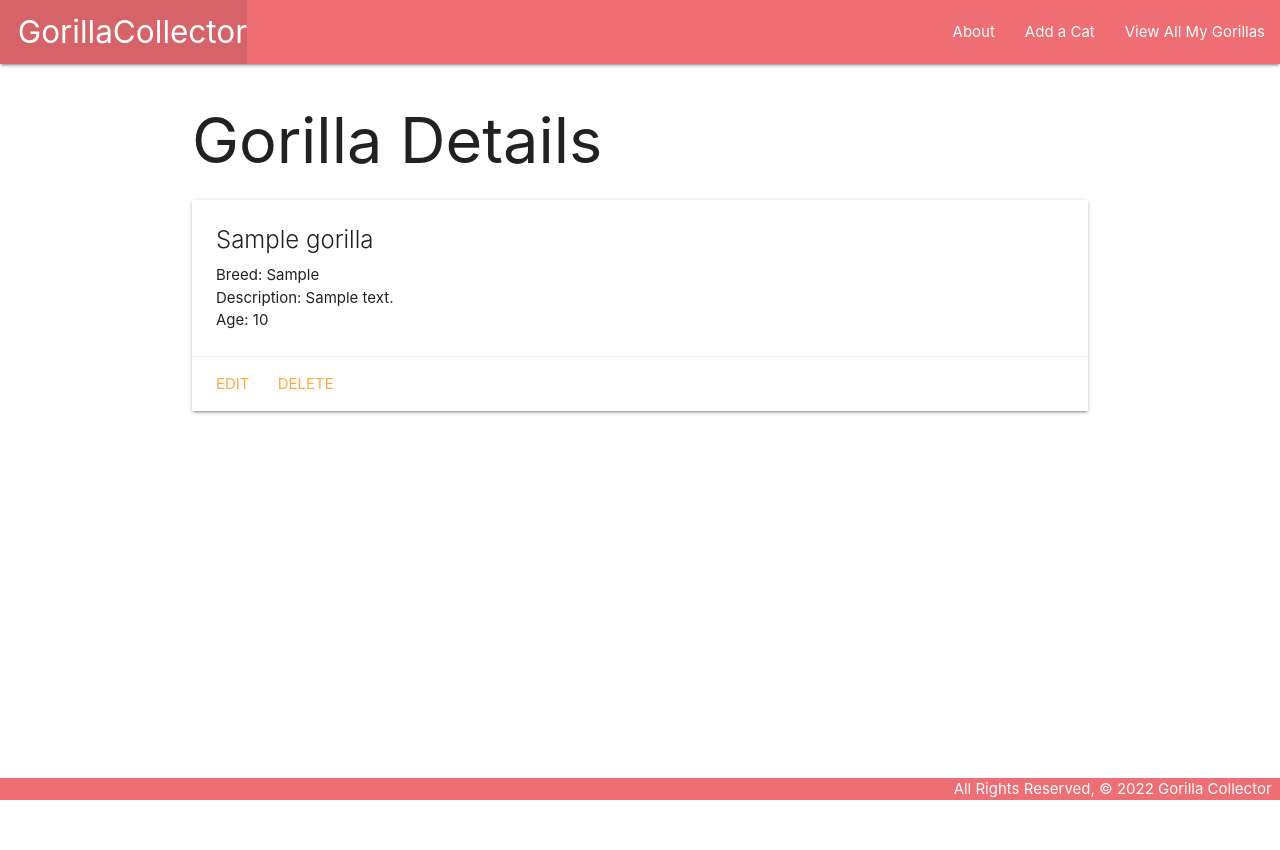
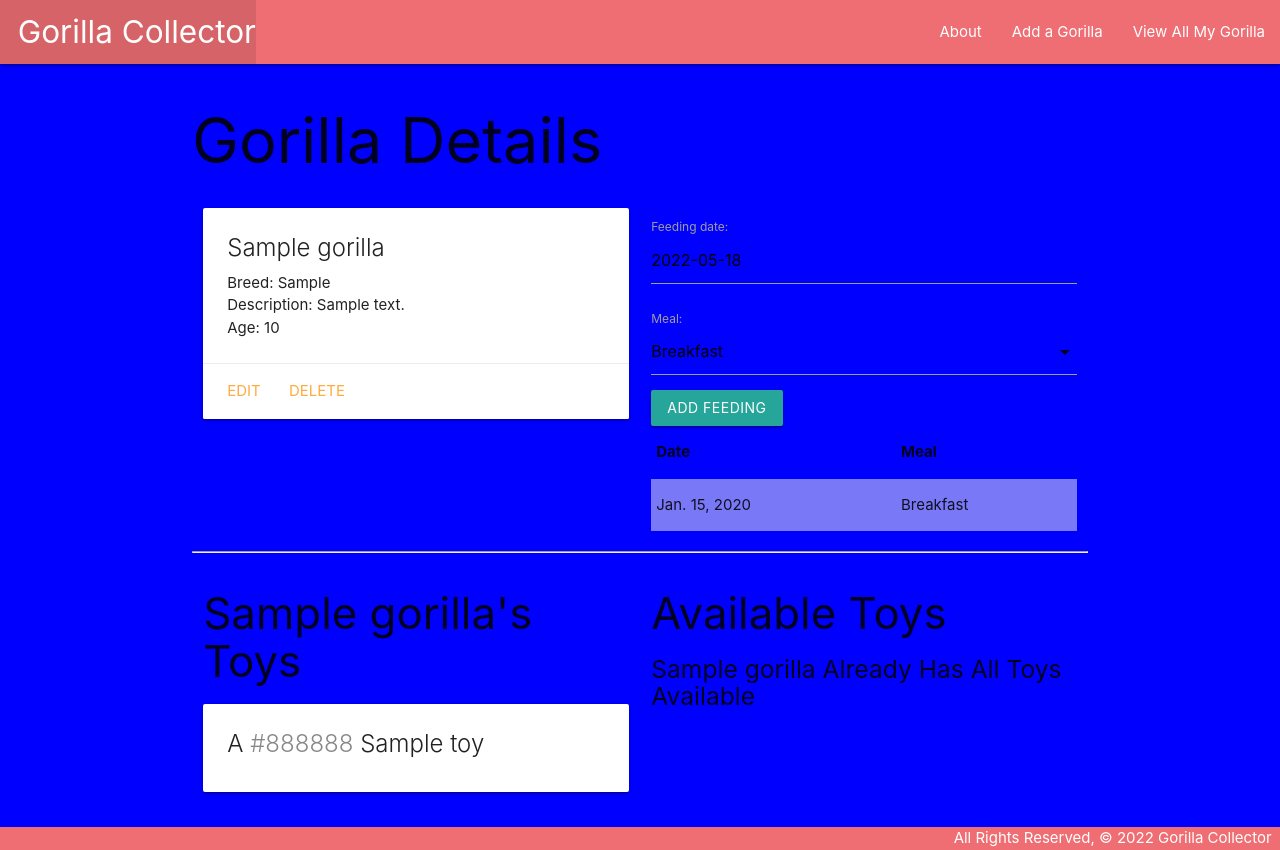
Before and after one commit to Zoneam/Django-Collector, a Django app: page /gorillas/1 in a window 1280 px wide. Before the commit the page ends 800 px from the top, so only its background shows below. Run offline with Django 4.2, Linux system fonts and the light colour scheme; tables that the repository leaves empty hold one stand-in row (values such as "Sample post").

Commit message:
added 1:M M:M relationships

```diff
--- /dev/null
+++ b/main_app/forms.py
@@ -0,0 +1,9 @@
+from dataclasses import fields
+from pyexpat import model
+from django.forms import ModelForm
+from .models import Feeding
+
+class FeedingForm(ModelForm):
+    class Meta:
+        model = Feeding
+        fields = ['date', 'meal']
--- a/main_app/models.py
+++ b/main_app/models.py
@@ -1,10 +1,46 @@
 from django.db import models
+from django.urls import reverse
+
+MEALS = (
+    ('B', 'Breakfast'),
+    ('L', 'Lunch'),
+    ('D', 'Dinner')
+)
+
+class Toy(models.Model):
+    name = models.CharField(max_length=50)
+    color = models.CharField(max_length=20)
+
+    def get_absolute_url(self):
+        return reverse('toy_detail', kwargs={'pk': self.pk})
+    def __str__(self):
+        return self.name
 
 class Gorilla(models.Model):
     name = models.CharField(max_length=100)
     breed = models.CharField(max_length=100)
     description = models.TextField(max_length=100)
     age = models.IntegerField()
+    toys = models.ManyToManyField(Toy, blank=True)
 
     def __str__(self):
         return self.name
+
+    def get_absolute_url(self):
+        return reverse('detail', kwargs={'gorilla_id': self.id})
+
+class Feeding(models.Model):
+    date = models.DateField("feeding date")
+    meal = models.CharField(
+        max_length=1,
+        choices=MEALS,
+        default=MEALS[0][0]
+    )
+
+    def __str__(self):
+        return f"{self.get_meal_display()} on {self.date}"
+
+    gorilla = models.ForeignKey(Gorilla, on_delete = models.CASCADE)
+
+    class Meta:
+        ordering = ['-date']
--- a/main_app/static/css/style.css
+++ b/main_app/static/css/style.css
@@ -2,6 +2,7 @@ body {
     display: flex;
     min-height: 100vh;
     flex-direction: column;
+    background-color: blue;
   }
 
 main {
--- a/main_app/templates/base.html
+++ b/main_app/templates/base.html
@@ -1,4 +1,5 @@
 {% load static %}
+
 <!DOCTYPE html>
 <html lang="en">
 <head>
@@ -8,18 +9,19 @@
     <title>Gorilla Collector</title>
     <link rel="stylesheet" href="https://cdnjs.cloudflare.com/ajax/libs/materialize/1.0.0/css/materialize.min.css">
     <link rel="stylesheet" type="text/css" href="{% static 'css/style.css' %}">
+    <script src="https://cdnjs.cloudflare.com/ajax/libs/materialize/1.0.0/js/materialize.min.js"></script>
 </head>
 <body>
     <header class="navbar-fixed">
         <nav>
             <div class="nav-wrapper">
                 <ul>
-          <li><a href="{% url 'home' %}" class="left brand-logo">&nbsp;&nbsp;GorillaCollector</a></li>
+                    <li><a href="/" class="left brand-logo">&nbsp;&nbsp;Gorilla Collector</a></li>
                 </ul>
                 <ul class="right">
                     <li><a href="{% url 'about' %}">About</a></li>
-          <li><a href="{% url 'gorillas_create' %}">Add a Cat</a></li>
-          <li><a href="{% url 'index' %}">View All My Gorillas</a></li>
+                    <li><a href="{% url 'gorillas_create' %}">Add a Gorilla</a></li>
+                    <li><a href="{% url 'index' %}">View All My Gorilla</a></li>
                 </ul>
             </div>
         </nav>
--- a/main_app/templates/gorillas/detail.html
+++ b/main_app/templates/gorillas/detail.html
@@ -3,6 +3,8 @@
 
 <h1>Gorilla Details</h1>
 
+<div class="row">
+  <div class="col s6">
     <div class="card">
       <div class="card-content">
         <span class="card-title">{{ gorilla.name }}</span>
@@ -11,7 +13,7 @@
         {% if gorilla.age > 0 %}
           <p>Age: {{ gorilla.age }}</p>
         {% else %}
-      <p>Age: Gorten</p>
+          <p>Age: Kitten</p>
         {% endif %}
       </div>
       <div class="card-action">
@@ -19,5 +21,79 @@
         <a href="{% url 'gorillas_delete' gorilla.id %}">Delete</a>
       </div>
     </div>
+  </div>
+  <div class="col s6">
+    <form method="post" action="{% url 'add_feeding' gorilla.id %}">
+      {% csrf_token %}
+      {{feeding_form.as_p}}
+      <input type="submit" class="btn" value="Add Feeding">
+    </form>
+    <table class="striped">
+      <thead>
+        <tr><th>Date</th><th>Meal</th></tr>
+      </thead>
+      <tbody>
+        {% for feeding in gorilla.feeding_set.all %}
+          <tr>
+            <td>{{feeding.date}}</td>
+            <td>{{feeding.get_meal_display}}</td>
+          </tr>
+        {% endfor %}
+      </tbody>
+    </table>
+  </div>
+</div>
+<hr>
+<div class="row">
+  <div class="col s6">
+    <h3>{{ gorilla.name }}'s Toys</h3>
+    {% if gorilla.toys.count %}
+      {% for toy in gorilla.toys.all %}
+        <div class="card">
+          <div class="card-content">
+            <span class="card-title">
+              A <span style="color: {{ toy.color }}">{{ toy.color }}</span> {{ toy.name }}
+            </span>
+          </div>
+        </div>
+      {% endfor %}
+    {% else %}
+      <h5>No Toys :(</h5>
+    {% endif %}
+  </div>
+  <div class="col s6">
+    <h3>Available Toys</h3>
+    {% if toys.count %}
+      {% for toy in toys.all %}
+        <div class="card">
+          <div class="card-content">
+            <span class="card-title">
+              A <span style="color: {{ toy.color }}">{{ toy.color }}</span> {{ toy.name }}
+            </span>
+          </div>
+          <div class="card-action">
+            <form action="{% url 'assoc_toy' gorilla.id toy.id %}" method="post">
+              {% csrf_token %}
+              <button type="submit" class="btn">Add</button>
+            </form>
+          </div>
+        </div>
+      {% endfor %}
+    {% else %}
+      <h5>{{gorilla.name}} Already Has All Toys Available</h5>
+    {% endif %}
+  </div>
+<script>
+  const dateEl = document.getElementById('id_date');
+  M.Datepicker.init(dateEl, {
+    format: 'yyyy-mm-dd',
+    defaultDate: new Date(),
+    setDefaultDate: true,
+    autoClose: true
+  });
+
+  const selectEl = document.getElementById('id_meal');
+  M.FormSelect.init(selectEl);
+</script>
 
 {% endblock %}
--- a/main_app/templates/gorillas/index.html
+++ b/main_app/templates/gorillas/index.html
@@ -6,7 +6,7 @@
 
     <div class="card">
         {% comment %} <a href="/gorillas/{{gorilla.id}}"> {% endcomment %}
-        <a href="{% url 'detail'  gorilla.id %}"
+        <a href="{% url 'detail'  gorilla.id %}">
             <div class="card-content">
                 <span class="card-title">{{ gorilla.name }}</span>
                 <p>Breed: {{ gorilla.breed }}</p>
--- a/main_app/urls.py
+++ b/main_app/urls.py
@@ -1,9 +1,8 @@
-from os import abort
-from django.urls import path
+from django.urls import path, include
+from . import views
+from django.contrib import admin
 
 # from the current dir .
-# import the view file
-from . import views
 from django.urls import reverse
 
 urlpatterns = [
@@ -19,8 +18,9 @@ urlpatterns = [
     # http://localhost:8000/gorillas/:gorillas_id
     # _id is integer
     path('gorillas/<int:gorilla_id>', views.gorilla_detail, name='detail'),
-
     path('gorillas/create/', views.GorillaCreate.as_view(), name='gorillas_create'),
     path('gorillas/<int:pk>/update/', views.GorillaUpdate.as_view(), name='gorillas_update'),
     path('gorillas/<int:pk>/delete', views.GorillaDelete.as_view(), name='gorillas_delete'),
+    path('gorillas/<int:gorilla_id>/add_feeding/', views.add_feeding, name='add_feeding'),
+    path('gorillas/<int:gorilla_id>/assoc_toy/<int:toy_id>/', views.assoc_toy, name='assoc_toy'),
 ]
--- a/main_app/views.py
+++ b/main_app/views.py
@@ -1,68 +1,57 @@
-from django.shortcuts import render
+from django.shortcuts import redirect, render
 from django.views.generic.edit import CreateView, UpdateView, DeleteView
-from django.http import HttpResponse, HttpResponseNotFound
-from .models import Gorilla
-from django.urls import reverse
-import logging
-logging.basicConfig(level=logging.DEBUG)
+from .models import Gorilla, Toy
+from .forms import FeedingForm
+
+# View functions
 
 
 def home(request):
-    """
-    home view
-    http://localhost:8000/
-    """
-    return HttpResponse("Hello World")
+    return render(request, 'home.html')
 
 
 def about(request):
-    """
-    about view
-    http://localhost:8000/about
-    """
-    # if you have a folder inside the template dir
-    # then you should use the following syntax
-    # return render(request, 'folder_name/about.html')
     return render(request, 'about.html')
 
 
 def gorillas_index(request):
-    """
-    gorillas index pages
-    http://localhost:8000/gorillas/
-    """
-    logging.info('calling gorillas_index')
-    # context means : a dictionary of values to add to the template
-    # context must have two values {'key': 'value'}
-    # key we can use inside the template
     gorillas = Gorilla.objects.all()
-    return render(request, 'gorillas/index.html', { 'gorillas': gorillas })
+    return render(request, 'gorillas/index.html', {'gorillas': gorillas})
 
 
 def gorilla_detail(request, gorilla_id):
-    """
-    gorillas detail pages
-    http://localhost:8000/gorillas/:gorilla_id
-    """
-    try:
-        gorilla = Gorilla.objects.get(id=gorilla_id)
-        return render(request, 'gorillas/detail.html', { 'gorilla': gorilla })
-    except Gorilla.DoesNotExist:
-        return HttpResponseNotFound("<h1 style='text-align: center; margin-top: 200px;'>ERROR <span style='color: red; font-size:70px'>404</span> PAGE NOT FOUND !</h1>")
+    gorilla = Gorilla.objects.get(id=gorilla_id)
+    # print("calling gorillas_detail ==========+>")
+    # print(dir(gorilla))
+    toys_gorilla_doesnt_have = Toy.objects.exclude(id__in = gorilla.toys.all().values_list('id'))
+    feeding_form = FeedingForm()
+    return render(request, 'gorillas/detail.html', {'gorilla': gorilla, 'feeding_form': FeedingForm, 'toys': toys_gorilla_doesnt_have,})
+
+
+def add_feeding(request, gorilla_id):
+    form = FeedingForm(request.POST)
+    if form.is_valid():
+        new_feeding = form.save(commit=False)
+        new_feeding.gorilla_id = gorilla_id
+        new_feeding.save()
+    return redirect('detail', gorilla_id = gorilla_id)
+
+def assoc_toy(request, gorilla_id, toy_id):
+    Gorilla.objects.get(id = gorilla_id).toys.add(toy_id)
+    return redirect('detail', gorilla_id = gorilla_id)
 
 
 class GorillaCreate(CreateView):
     model = Gorilla
-    fields = '__all__'
-    # success_url = '/gorillas/'
+    fields = ['name', 'breed', 'description', 'age']
+    success_url = '/gorillas/'
 
-    def get_success_url(self, **kwargs):
-        return reverse('detail', args=(self.object.id,))
 
 class GorillaUpdate(UpdateView):
     model = Gorilla
-    fields = ['description', 'age']
-    success_url = '/gorillas/'
+    # Let's disallow the renaming of a gorilla by excluding the name field!
+    fields = ['breed', 'description', 'age']
+
 
 class GorillaDelete(DeleteView):
     model = Gorilla
```
Also changed, not shown: main_app/admin.py (+5 -2 lines), requirements.txt (+10 -2 lines), main_app/migrations/0002_toy_feeding_gorilla_toys.py (added). Lines whose indentation alone changed are shown as unchanged.
